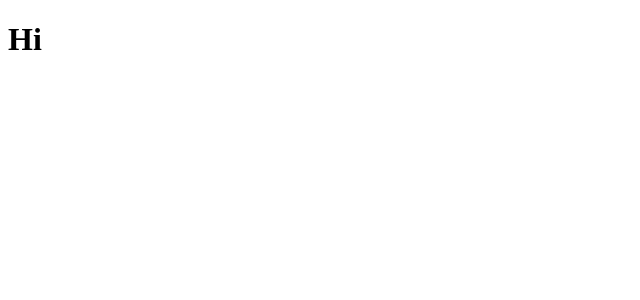
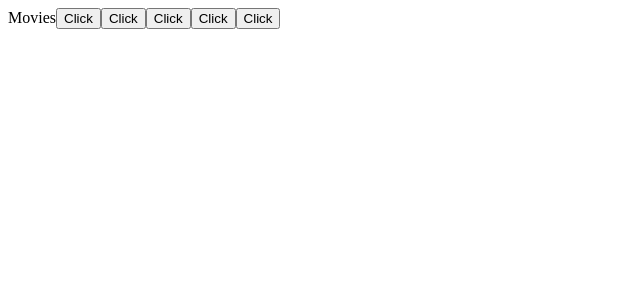
Before and after one commit to phumoonlight/trinity-next, a Next.js app: page / in a window 1280 px wide. Shown: the top 300 px of the page, without its empty margins (0-640 px from the left). Built offline with nearby package versions, Linux system fonts and the light colour scheme.

Commit message:
add service and conec mongobd

```diff
--- a/package.json
+++ b/package.json
@@ -21,6 +21,11 @@
   },
   "homepage": "https://github.com/phumoonlight/trinity-next#readme",
   "dependencies": {
+    "axios": "^0.18.0",
+    "body-parser": "^1.19.0",
+    "cors": "^2.8.5",
+    "express": "^4.17.1",
+    "mongoose": "^5.5.11",
     "next": "^8.1.0",
     "react": "^16.8.6",
     "react-dom": "^16.8.6"
--- a/pages/index.jsx
+++ b/pages/index.jsx
@@ -1,10 +1,54 @@
-import React from 'react';
+import React, { Component } from 'react';
+import Axios from 'axios';
 
+export default class index extends Component {
 
-const index = () => (
-  <div>
-    <h1>Hi</h1>
-  </div>
-);
+  postMovies = () => {
+    Axios.post('http://localhost:8080/movies')
+    .then((persons)=>{
+      console.log(persons);
+    })
+  }
 
-export default index;
+  getMovies = () => {
+    Axios.get('http://localhost:8080/movies')
+    .then((persons)=>{
+      console.log(persons);
+    })
+  }
+
+  getMoviesByID = () => {
+    Axios.get('http://localhost:8080/movies/:id')
+    .then((persons)=>{
+      console.log(persons);
+    })
+  }
+
+  putMovies = () => {
+    Axios.put('http://localhost:8080/movies/:id')
+    .then((persons)=>{
+      console.log(persons);
+    })
+  }
+
+  deleteMovies = () => {
+    Axios.delete('http://localhost:8080/movies/:id')
+    .then((persons)=>{
+      console.log(persons);
+    })
+  }
+
+  render() {
+    return (
+      <div>
+        Movies
+        <button type="button" onClick={this.postMovies}>Click</button>
+        <button type="button" onClick={this.getMovies}>Click</button>
+        <button type="button" onClick={this.getMoviesByID}>Click</button>
+        <button type="button" onClick={this.putMovies}>Click</button>
+        <button type="button" onClick={this.deleteMovies}>Click</button>
+
+      </div>
+    );
+  }
+}
```
Also changed, not shown: pages/service/service.js (added, +51 -0 lines), 1 other file (tests, documents, lock files or other folders).
